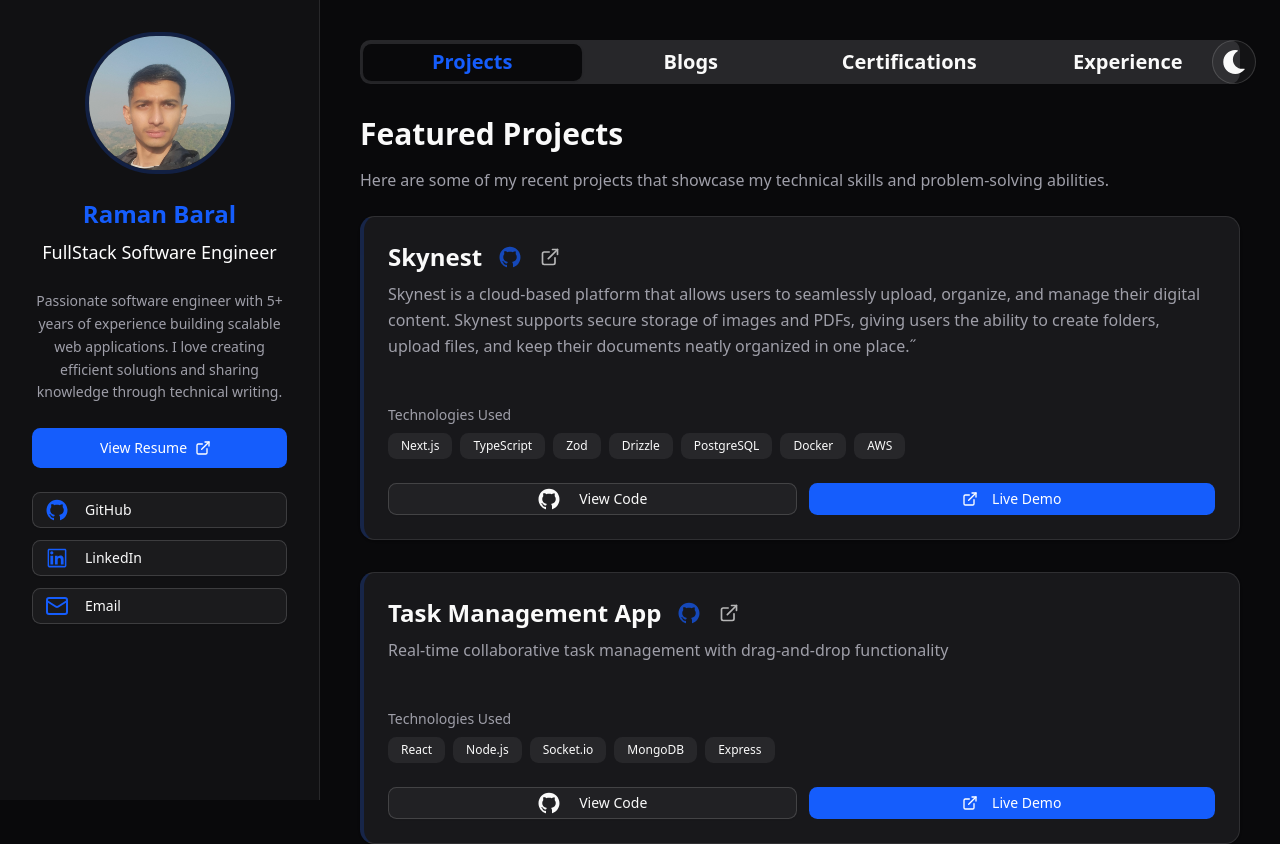
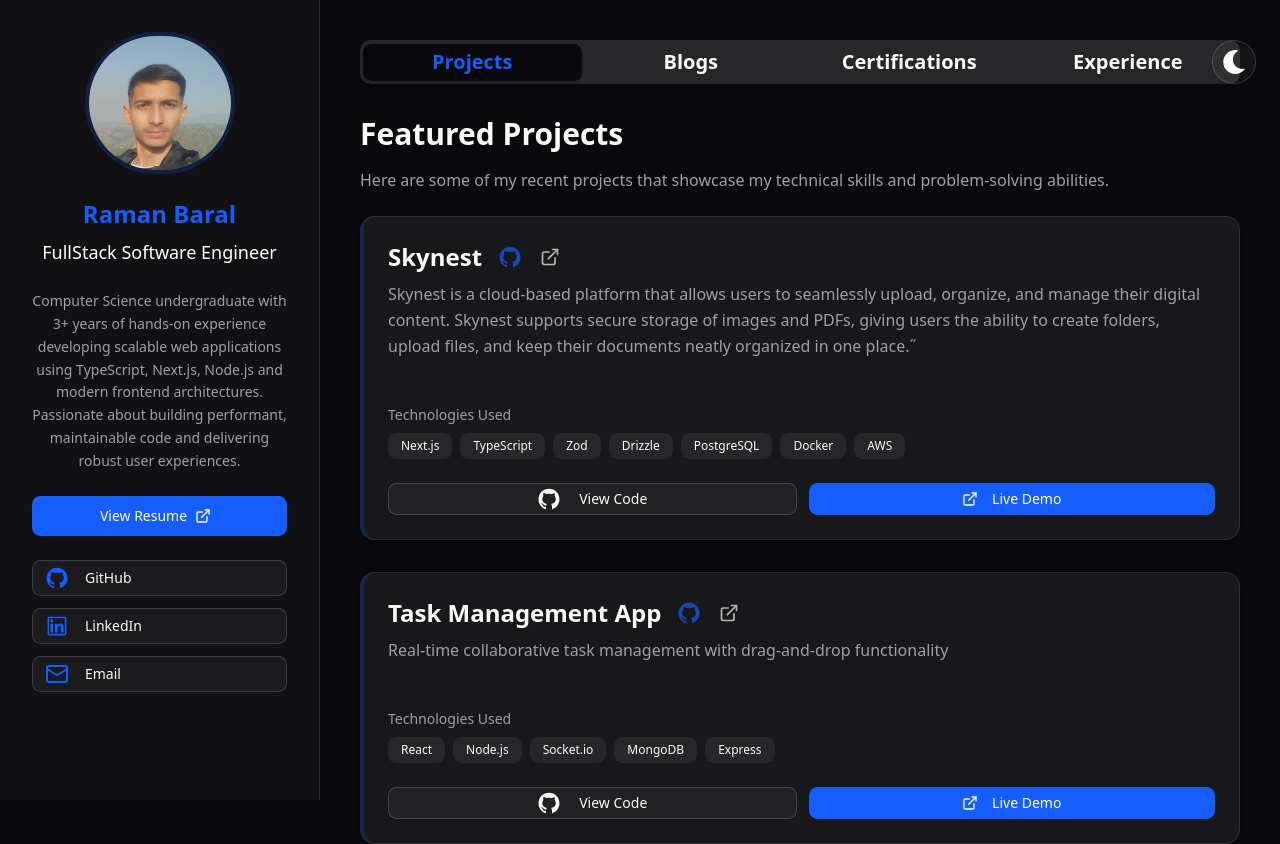
Before and after one commit to Ramanbaral/my-website, a Next.js app: page / in a window 1280 px wide. Shown: the top 844 px of the page. Built offline with nearby package versions, Linux system fonts and the light colour scheme.

Commit message:
change intro

```diff
--- a/src/app/page.tsx
+++ b/src/app/page.tsx
@@ -190,9 +190,11 @@ export default function Portfolio() {
             {/* Introduction */}
             <div className="text-center space-y-3">
               <p className="text-sm text-muted-foreground leading-relaxed">
-                Passionate software engineer with 5+ years of experience
-                building scalable web applications. I love creating efficient
-                solutions and sharing knowledge through technical writing.
+                Computer Science undergraduate with 3+ years of hands-on
+                experience developing scalable web applications using
+                TypeScript, Next.js, Node.js and modern frontend architectures.
+                Passionate about building performant, maintainable code and
+                delivering robust user experiences.
               </p>
             </div>
 
```
